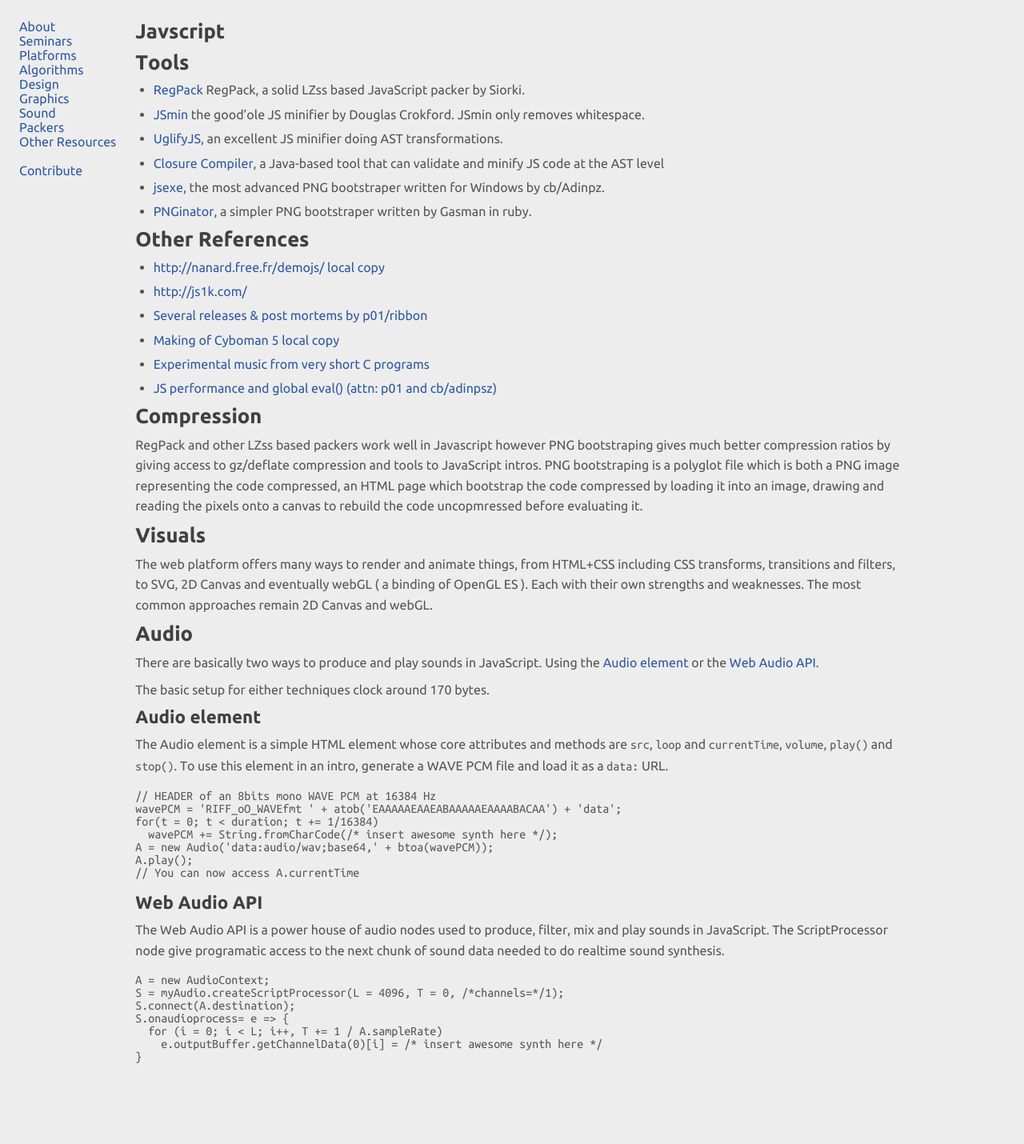
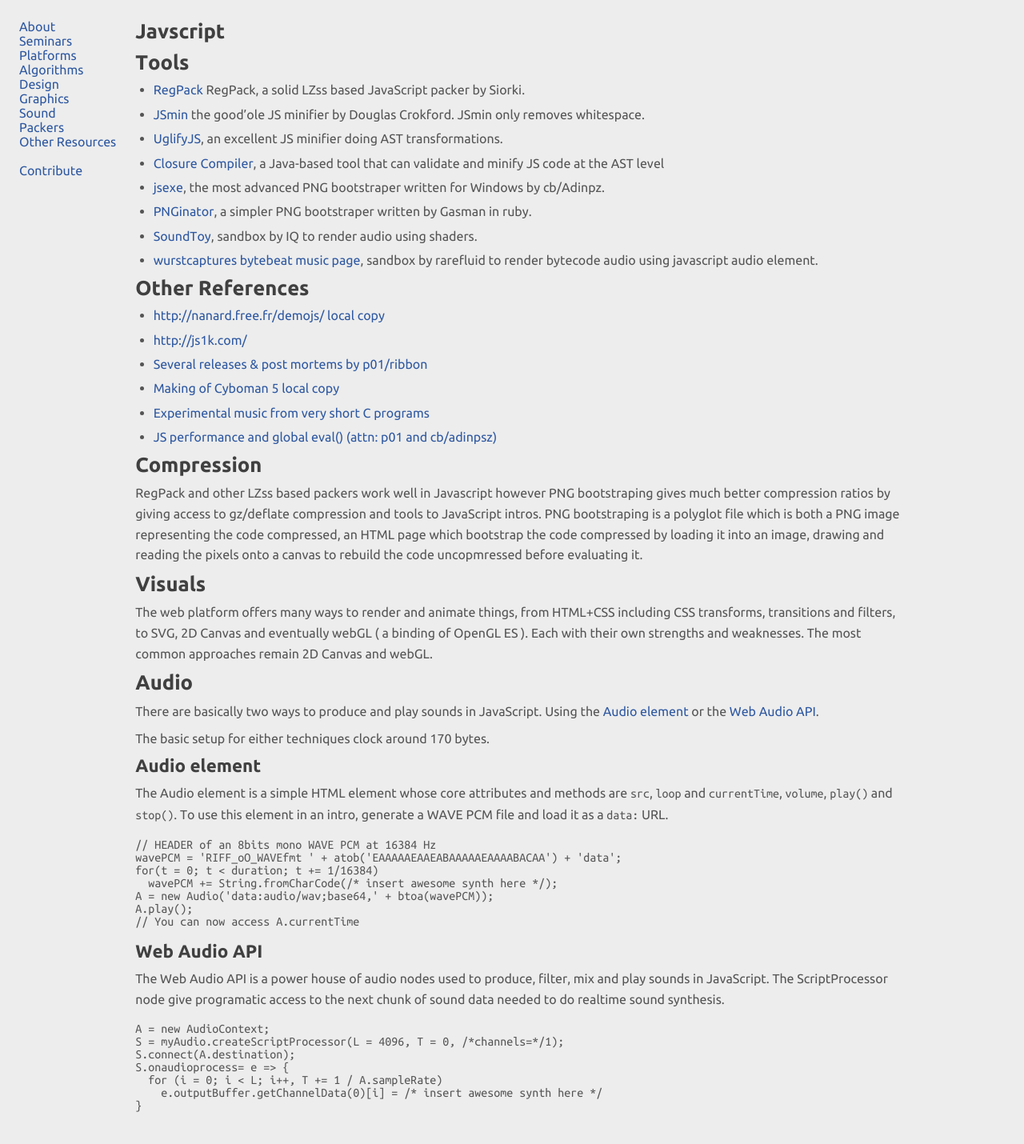
Before and after one commit to in4k/in4k.github.io, a Jekyll site: the page built from wiki/javascript.markdown, in a window 1280 px wide. Shown: the whole page at 80% size. Built offline with Jekyll 4.4.1, drawn with Linux system fonts in a browser that asks for light colours; before the commit the page ends 1369 px from its top, so only the background shows below that.

Commit message:
Update javascript.markdown

```diff
--- a/wiki/javascript.markdown
+++ b/wiki/javascript.markdown
@@ -10,6 +10,8 @@ layout: "wiki-page"
 * [Closure Compiler](https://developers.google.com/closure/compiler/), a Java-based tool that can validate and minify JS code at the AST level
 * [jsexe](http://www.pouet.net/prod.php?which=59298), the most advanced PNG bootstraper written for Windows by cb/Adinpz.
 * [PNGinator](https://gist.github.com/gasman/2560551), a simpler PNG bootstraper written by Gasman in ruby.
+* [SoundToy](http://www.iquilezles.org/apps/soundtoy/), sandbox by IQ to render audio using shaders.
+* [wurstcaptures bytebeat music page](http://wurstcaptures.untergrund.net/music/), sandbox by rarefluid to render bytecode audio using javascript audio element.
 
 # Other References
 * [http://nanard.free.fr/demojs/](http://nanard.free.fr/demojs/) [local copy](/html_articles/demojs stuff.html)
```
